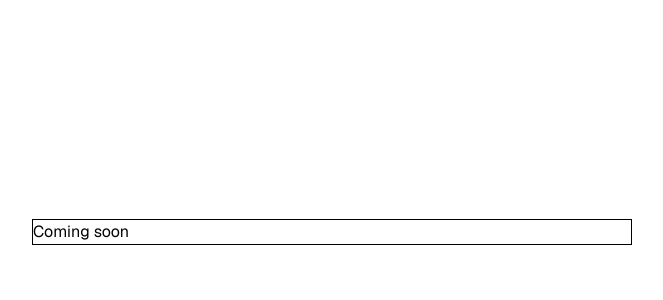
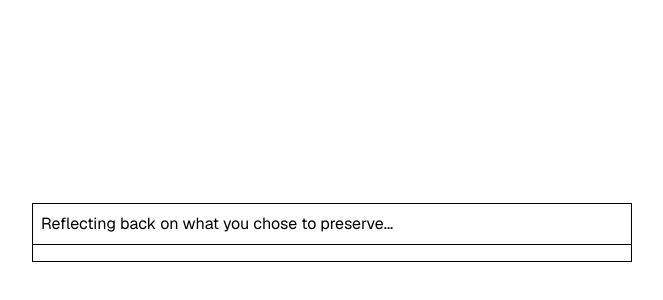
Before and after one commit to spoonmilk/eternally-decaying-garden, a Next.js app: page /summary in a window 1280 px wide. Shown: the part 168-468 px from the top of the page, without its empty margins (308-971 px from the left). Built offline with nearby package versions, Linux system fonts and the light colour scheme.

Commit message:
feat: session storage part works, literal bare bones for summary page

```diff
--- a/src/app/explore/use-preservation.ts
+++ b/src/app/explore/use-preservation.ts
@@ -84,6 +84,14 @@ export function usePreservation(currentUrl?: React.RefObject<string>) {
     }, 1000);
     return () => clearInterval(interval);
   }, [preserved, router]);
+
+  // also autonavigate to summary page when budget runs out?
+  useEffect(() => {
+  if (wordBudgetLeft <= 0 && preserved.length > 0) {
+    sessionStorage.setItem("preserved", JSON.stringify(preserved));
+    router.push("/summary");
+  }
+}, [wordBudgetLeft, preserved, router]);
 
   function onSelection(text: string, rect: DOMRect) {
     if (!text || text.length < 1) return;
--- a/src/app/summary/page.tsx
+++ b/src/app/summary/page.tsx
@@ -22,7 +22,26 @@ export default function Summary() {
         minHeight: "100vh",
       }}
     >
-      <div style={{ border: "1px solid", width: 600 }}>Coming soon</div>
+      {/* currently just simply displays what the user saved from explore page
+      let's discuss plans/more effective layout in person!!! */}
+      <div style={{ border: "1px solid", width: 600 }}>
+        <div style={{ borderBottom: "1px solid", padding: 8 }}>
+          Reflecting back on what you chose to preserve...
+        </div>
+        <ul style={{ margin: 0, padding: 8 }}>
+          {preserved.map((item) => (
+            <li key={item.id} style={{ border: "1px solid", padding: 8, marginBottom: 8 }}>
+              <span style={{ fontSize: 10, display: "block", marginBottom: 4 }}>
+                {item.url.replace("https://", "")}
+              </span>
+              {item.kind === "image"
+                ? <img src={item.imageSrc} alt="" style={{ width: "100%" }} />
+                : <p style={{ fontSize: 10, margin: 0 }}>"{item.text}"</p>
+              }
+            </li>
+          ))}
+        </ul>
+      </div>
     </main>
   );
 }
```
